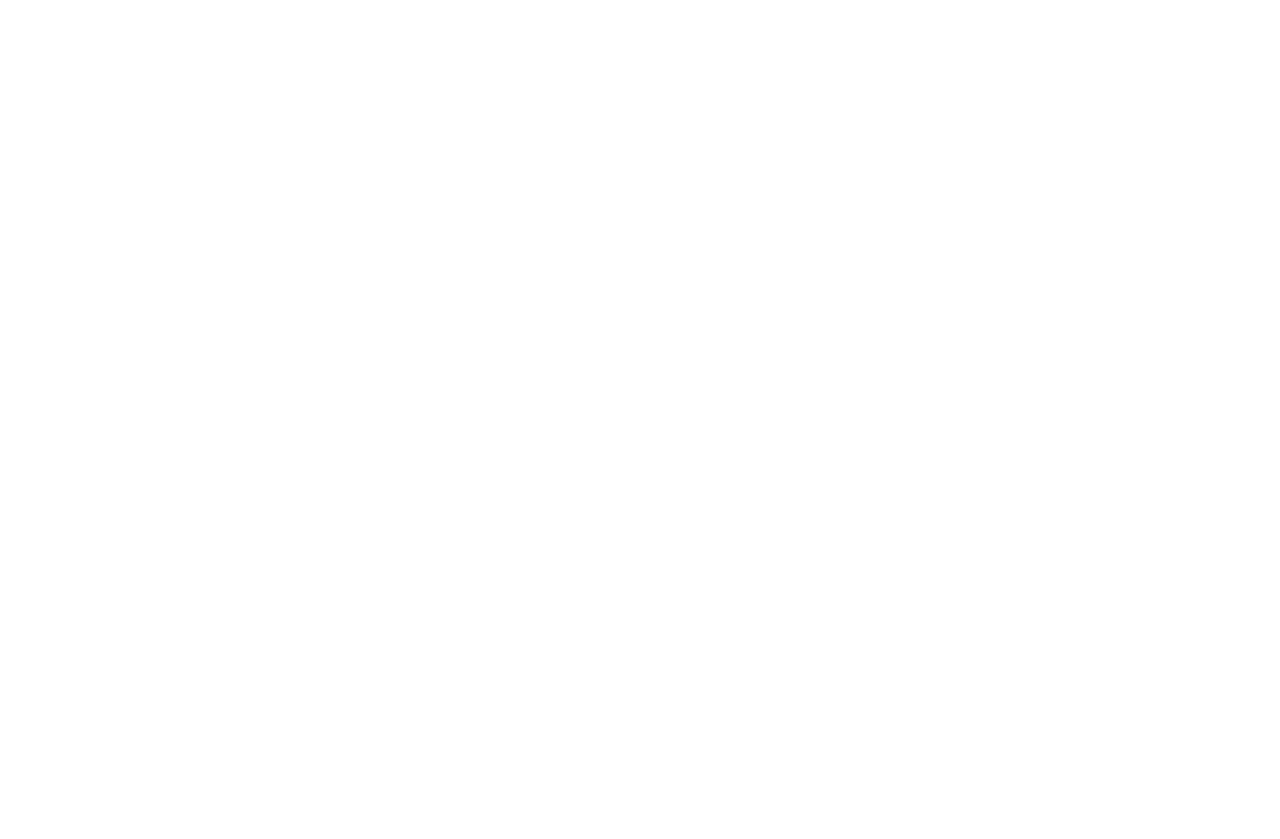
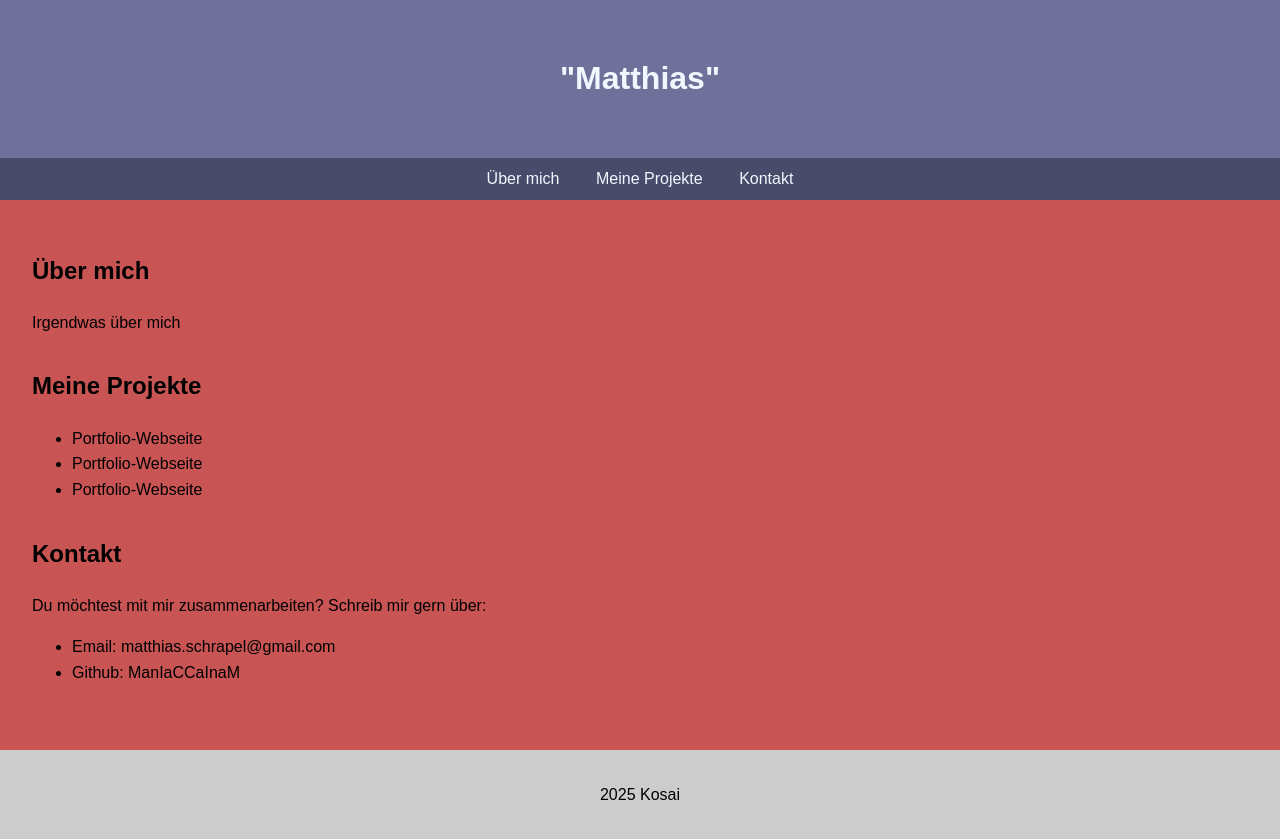
Before and after one commit to ManIaCCaInaM/portfolio, a plain HTML site: page index.html in a window 1280 px wide. Before the commit the page ends 800 px from the top, so only its background shows below. Drawn offline with Linux system fonts and the light colour scheme.

Commit message:
farbanpassung

```diff
--- a/index.html
+++ b/index.html
@@ -0,0 +1,53 @@
+<!DOCTYPE html>
+<html lang = "de">
+<head>
+<meta charset="UTF-8">
+<meta name="viewport" content="width-device-width, initial-scale=1.0">
+<title>Portfolio - Matthias S</title>
+<link rel="stylesheet" href="style.css">
+</head>
+
+
+<body>
+    <header>
+        <h1>"Matthias"</h1>
+        <p></p>
+    </header>
+
+    <nav>
+    <a href="#about">Über mich</a>
+    <a href="#projects">Meine Projekte</a>
+    <a href="#contact">Kontakt</a>
+    </nav>
+
+    <main>
+        <section id="about">
+        <h2>Über mich</h2>
+        <p>Irgendwas über mich</p>
+        </section>
+
+        <section id="projects">
+            <h2>Meine Projekte</h2>
+        <ul>
+            <li>Portfolio-Webseite</li>
+            <li>Portfolio-Webseite</li>
+            <li>Portfolio-Webseite</li>
+        </ul>
+        </section>
+
+        <section id="contact">
+            <h2>Kontakt</h2>
+            <p>Du möchtest mit mir zusammenarbeiten? Schreib mir gern über:</p>
+        <ul>
+            <li>Email: matthias.schrapel@gmail.com</li>
+            <li>Github: ManIaCCaInaM</li>
+        </ul>
+        </section>
+
+    </main>
+
+<footer> <p> 2025 Kosai</p></footer>
+
+</body>
+
+</html>
--- a/style.css
+++ b/style.css
@@ -5,7 +5,7 @@ body {
     line-height: 1.6;
     margin: 0;
     padding: 0;
-    background-color: white;
+    background-color: rgb(201, 84, 84);
     color: black;
 }
 
```
